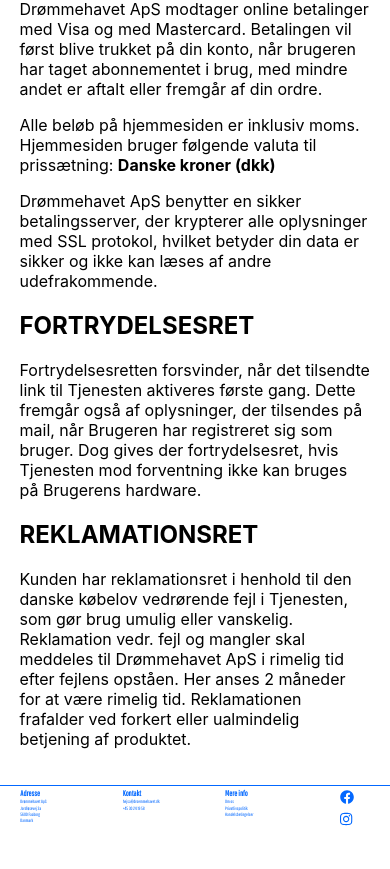
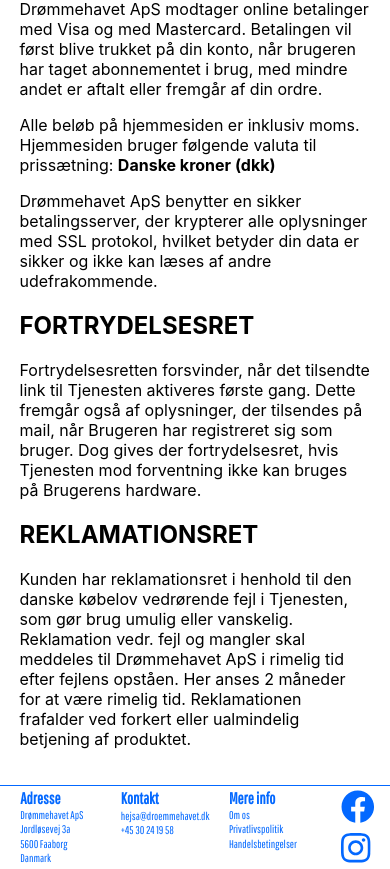
Before and after one commit to LasseRB/droemmehavet_website, a React (Create React App) app in the folder droemmehavet_homepage/: page /handelsbetingelser in a window 390 px wide. Shown: the part 2770-3639 px from the top of the page. Before the commit the page ends 3600 px from the top, so only its background shows below. Built offline with nearby package versions, Linux system fonts and the light colour scheme; no server answers.

Commit message:
fiksede footer

```diff
--- a/droemmehavet_homepage/src/Shared/Shared_Style_Components/_Footer.scss
+++ b/droemmehavet_homepage/src/Shared/Shared_Style_Components/_Footer.scss
@@ -1,4 +1,6 @@
 @mixin SoMe-hover {
+  color: $blue-main;
+  transition: all 0.2s;
   &:hover {
     color: $orange-main;
   }
@@ -48,16 +50,26 @@
     #facebook_social {
       margin: 5%;
       margin-left: 40%;
-      color: $blue-main;
-      transition: all 0.2s;
+
       @include SoMe-hover;
     }
     #instagram_social {
       margin: 5%;
       margin-left: 40%;
-      color: $blue-main;
-      transition: all 0.2s;
       @include SoMe-hover;
     }
   }
 }
+@media screen and (max-width: 500px) {
+  .footerContainer {
+    h1 {
+      font-size: 1rem;
+    }
+    p {
+      font-size: 0.7rem;
+    }
+    a {
+      font-size: 0.7rem;
+    }
+  }
+}
```
